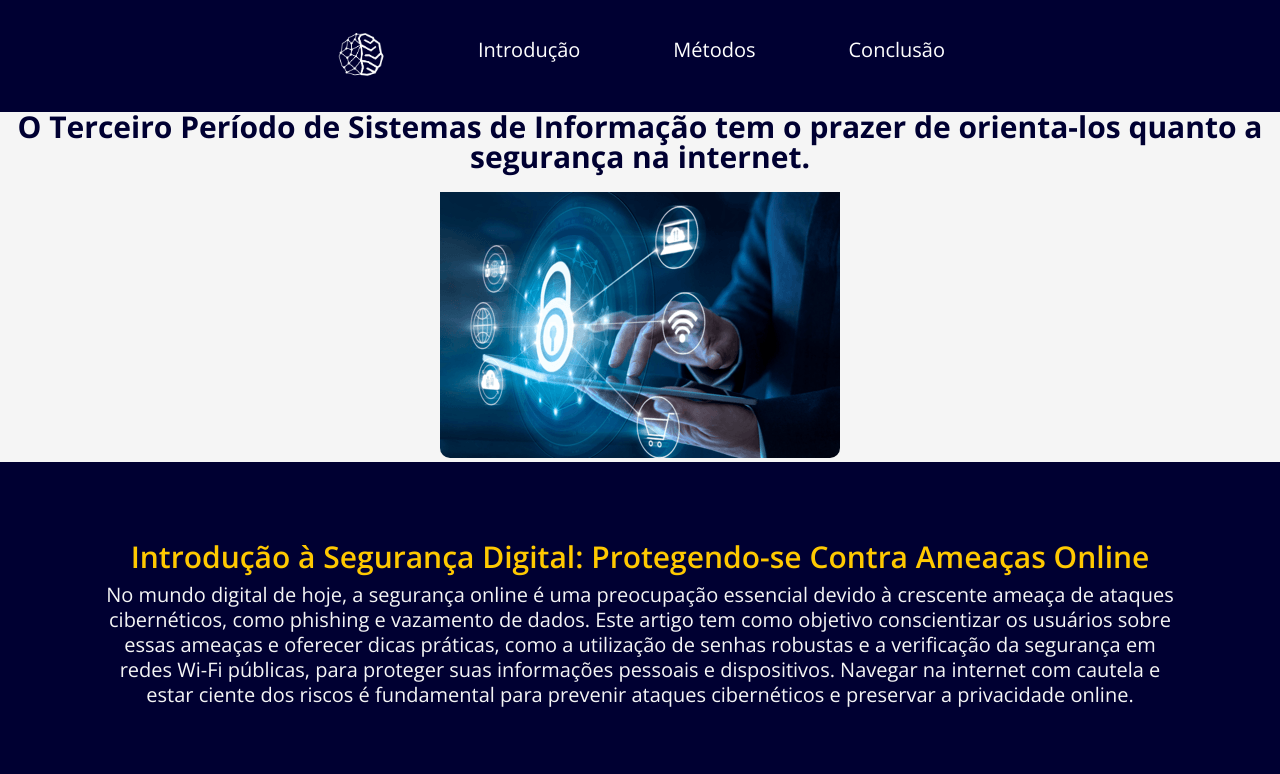
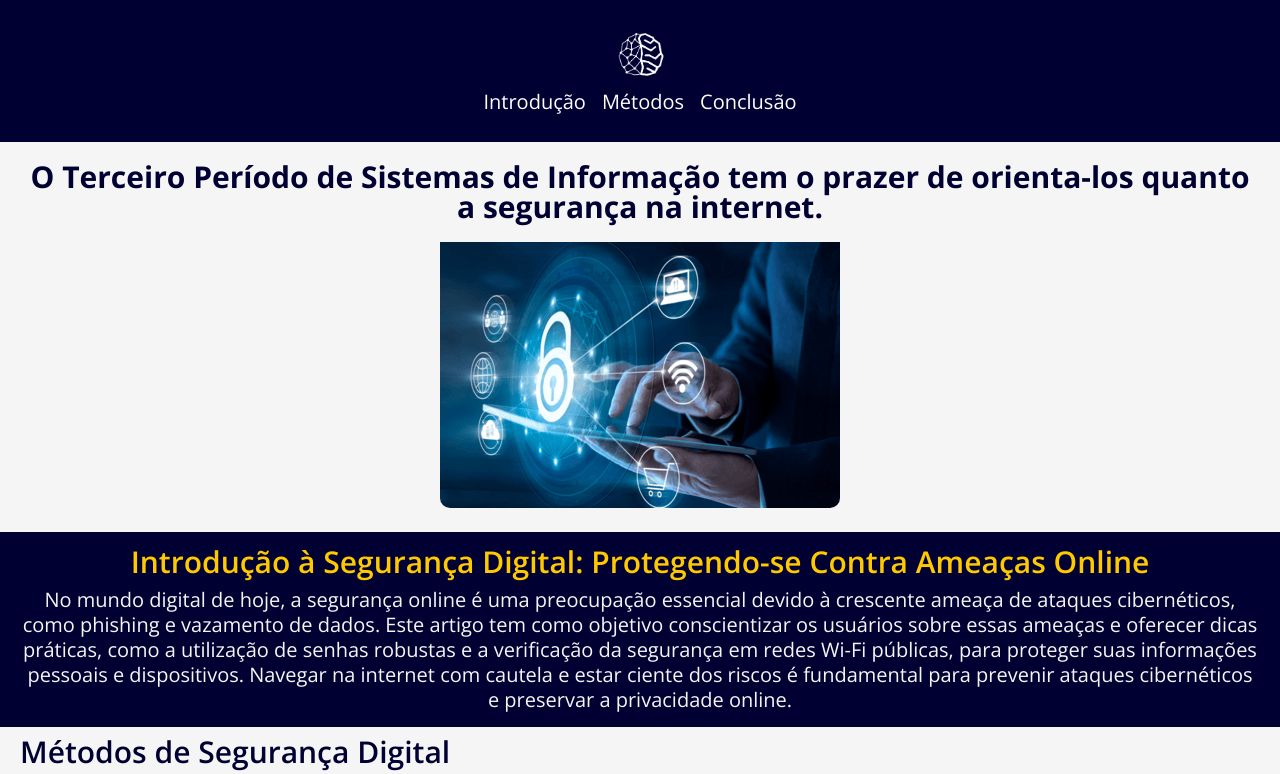
Before and after one commit to GuilhermeLopesAntunes/SiteSig, a plain HTML site: page index.html in a window 1280 px wide. Shown: the top 774 px of the page. Drawn offline with nearby package versions, Linux system fonts and the light colour scheme.

Commit message:
cagada fixed

```diff
--- a/css/style..css
+++ b/css/style.css
@@ -1,6 +1,7 @@
 /* Importando o reset.css */
 @import url("reset.css");
 @import url("https://fonts.googleapis.com/css2?family=Open+Sans:ital,wght@0,300..800;1,300..800&display=swap");
+
 :root {
   --cor-principal-atletica: #000032;
   --cor-texto: #222236;
@@ -9,8 +10,11 @@
   --tamanho-fonte-titulo: 30px;
   --tamanho-fonte-texto: 20px;
   --tamanho-line-height: 30px;
-  --padding-gp1: 40px 150px;
-  --padding-gp2: 80px 100px 80px 100px;
+  --padding-gp1: 10px 20px;
+  --padding-gp2: 15px 20px;
+  /* tendo em vista a aplicação, (leitura com qr code),
+  utilziei o "mobile first"*/
+
 }
 
 /* Estilos gerais */
@@ -24,20 +28,22 @@ body {
 a {
   padding-top: 10px;
 }
+
 .logo-uni-si {
   width: 50px;
   gap: 10px;
 }
+
 /* Cabeçalho */
 header {
   display: flex;
   justify-content: space-between;
   align-items: center;
-  padding: 1rem 2rem;
   height: auto;
   background-color: var(--cor-principal-atletica);
   color: white;
   padding: 30px;
+  flex-direction: column;
 }
 
 /* Navbar como row */
@@ -46,49 +52,60 @@ header {
   flex-wrap: wrap;
   width: 100%;
   justify-content: center;
+
 }
 
 .links-nav {
   list-style: none;
   display: flex;
   gap: 1rem;
-  flex-wrap: wrap;
-  width: 50%;
+  flex-wrap: row;
   justify-content: space-between;
+}
+
+.links-nav.logoedit {
+  margin: 0px;
 }
 
 a {
   text-decoration: none;
   font-size: var(--tamanho-fonte-texto);
   color: white;
-  transition: all 0.3s ease; /* Added ease timing function for smoother transition */
+  transition: all 0.3s ease;
+  /* Added ease timing function for smoother transition */
 }
 
 a:hover {
-  transform: scale(1.1); /* Increase scale by 20% on hover */
-  color: var(
-    --cor-secundaria-atletica
-  ); /* Change color to secondary color on hover */
+  transform: scale(1.1);
+  /* Increase scale by 20% on hover */
+  color: var(--cor-secundaria-atletica);
+  /* Change color to secondary color on hover */
 }
 
 .container-titulo {
   display: flex;
-  justify-content: center; /* Centers items horizontally */
-  align-items: center; /* Centers items vertically */
+  justify-content: center;
+  /* Centers items horizontally */
+  align-items: center;
+  /* Centers items vertically */
 }
 
 .texto-principal {
   font-size: var(--tamanho-fonte-titulo);
   color: var(--cor-principal-atletica);
   font-weight: 700;
-  text-align: center; /* Centers the text horizontally */
+  text-align: center;
+  padding: 20px;
+  /* Centers the text horizontally */
 }
 
 .image {
   border-radius: 10px;
   padding-top: 20px;
-  max-width: 100%; /* Ensures the image doesn't exceed its container's width */
-  height: auto; /* Maintains the image's aspect ratio */
+  max-width: 100%;
+  /* Ensures the image doesn't exceed its container's width */
+  height: auto;
+  /* Maintains the image's aspect ratio */
 }
 
 
@@ -179,8 +196,23 @@ strong {
 @media only screen and (max-width: 375px) and (max-height: 667px) {
   :root {
     --tamanho-fonte-titulo: 25px;
-    --padding-gp1: 0px;
-    --padding-gp2: 0px;
+    --padding-gp1: 40px 150px;
+    --padding-gp2: 80px 100px 80px 100px;
   }
 
+  .texto-principal{
+    margin: 20px;
+  }
+
+  .container-texto-grupo1 {
+    margin: 50px 0px;
+
+  }
+
+  .container-texto-grupo2 {
+    text-align: initial;
+    margin: 50px 0px;
+  }
+
+
 }
--- a/index.html
+++ b/index.html
@@ -6,17 +6,18 @@
   <meta name="viewport" content="width=device-width, initial-scale=1.0" />
   <title>Guia prático de segurança online</title>
   <link rel="shortcut icon" href="./assets/img/favicon.ico" type="image/x-icon" />
-  <link rel="stylesheet" href="css/style..css" />
+  <link rel="stylesheet" href="css/style.css" />
 </head>
 
 <body>
   <header>
-    <nav class="navbar">
-
-      <div class="links-nav">
     <div class="logoedit">
       <img class="logo-uni-si" src="./assets/img/./logo-uni-si.jpg" alt="">
     </div>
+    <nav class="navbar">
+      <div class="links-nav">
+
+
         <a href="#introduction">Introdução</a>
         <a href="#method">Métodos</a>
         <a href="#conclusion">Conclusão</a>
@@ -47,7 +48,11 @@
 
     <div class="texto-grupo2">
       <p>
-        No mundo digital de hoje, a segurança online é uma preocupação essencial devido à crescente ameaça de ataques cibernéticos, como phishing e vazamento de dados. Este artigo tem como objetivo conscientizar os usuários sobre essas ameaças e oferecer dicas práticas, como a utilização de senhas robustas e a verificação da segurança em redes Wi-Fi públicas, para proteger suas informações pessoais e dispositivos. Navegar na internet com cautela e estar ciente dos riscos é fundamental para prevenir ataques cibernéticos e preservar a privacidade online.</p>
+        No mundo digital de hoje, a segurança online é uma preocupação essencial devido à crescente ameaça de ataques
+        cibernéticos, como phishing e vazamento de dados. Este artigo tem como objetivo conscientizar os usuários sobre
+        essas ameaças e oferecer dicas práticas, como a utilização de senhas robustas e a verificação da segurança em
+        redes Wi-Fi públicas, para proteger suas informações pessoais e dispositivos. Navegar na internet com cautela e
+        estar ciente dos riscos é fundamental para prevenir ataques cibernéticos e preservar a privacidade online.</p>
     </div>
   </div>
   <div class="container-texto-grupo1">
@@ -79,7 +84,9 @@
     </div>
     <div class="texto-grupo1">
       <p>
-        E você, como utiliza suas redes sociais? Preocupa-se com a privacidade dos seus dados, suas senhas e outros aspectos de segurança digital? É importante considerar esses pontos para garantir uma experiência online mais segura e proteger suas informações pessoais de possíveis ameaças.
+        E você, como utiliza suas redes sociais? Preocupa-se com a privacidade dos seus dados, suas senhas e outros
+        aspectos de segurança digital? É importante considerar esses pontos para garantir uma experiência online mais
+        segura e proteger suas informações pessoais de possíveis ameaças.
       </p>
     </div>
   </div>
@@ -107,13 +114,16 @@
     </div>
     <div class="texto-grupo1">
       <p class="ajuste-texto"><strong>E-mails fraudulentos:</strong></p>
-        <p>Se você recebeu um e-mail cujo remetente é desconhecido, com erros de digitação e anexo suspeito, é recomendado que o exclua imediatamente.</p>
+      <p>Se você recebeu um e-mail cujo remetente é desconhecido, com erros de digitação e anexo suspeito, é recomendado
+        que o exclua imediatamente.</p>
 
       <p class="ajuste-texto"><strong>SMS duvidoso:</strong></p>
-        <p>Caso receba algum tipo de SMS suspeito, solicitando pagamentos inesperados ou dados pessoais para cancelamento de compras que não foram feitas, não abra nenhum link em hipótese alguma e delete a mensagem.</p>
+      <p>Caso receba algum tipo de SMS suspeito, solicitando pagamentos inesperados ou dados pessoais para cancelamento
+        de compras que não foram feitas, não abra nenhum link em hipótese alguma e delete a mensagem.</p>
 
       <p class="ajuste-texto"><strong>Cookies maliciosos:</strong></p>
-        <p>Alguns desses cookies podem ser usados de maneira ilícita, rastreando ou coletando suas informações pessoais. Por isso, é aconselhável utilizar extensões ou navegadores mais seguros para bloqueá-los.</p>
+      <p>Alguns desses cookies podem ser usados de maneira ilícita, rastreando ou coletando suas informações pessoais.
+        Por isso, é aconselhável utilizar extensões ou navegadores mais seguros para bloqueá-los.</p>
     </div>
 
   </section>
@@ -123,16 +133,22 @@
       <h2>A Importância da Segurança das Contas e Dados Online</h2>
     </div>
     <div class="texto-grupo1">
-        <p>As contas e dados online são portas de entrada para nossas informações mais sensíveis e pessoais. Desde e-mails e redes sociais até serviços bancários e compras online, nossas contas digitais armazenam uma quantidade imensa de dados que, se comprometidos, podem causar sérios danos financeiros e pessoais. Por isso, a segurança dessas contas deve ser uma prioridade para todos os usuários.</p>
+      <p>As contas e dados online são portas de entrada para nossas informações mais sensíveis e pessoais. Desde e-mails
+        e redes sociais até serviços bancários e compras online, nossas contas digitais armazenam uma quantidade imensa
+        de dados que, se comprometidos, podem causar sérios danos financeiros e pessoais. Por isso, a segurança dessas
+        contas deve ser uma prioridade para todos os usuários.</p>
 
       <p class="ajuste-texto"><strong>Perda de dados:</strong></p>
-        <p>É sempre importante fazer backup dos seus dados para mantê-los sempre seguros, seja por necessidade de formatação do aparelho, perda de informações importantes ou até mesmo roubo de dados.</p>
+      <p>É sempre importante fazer backup dos seus dados para mantê-los sempre seguros, seja por necessidade de
+        formatação do aparelho, perda de informações importantes ou até mesmo roubo de dados.</p>
 
       <p class="ajuste-texto"><strong>Alterar senhas:</strong></p>
-        <p>É uma boa opção utilizar senhas fortes e alterá-las regularmente. Evite salvar seus dados de acesso em locais inseguros e utilize senhas diferentes para cada conta.</p>
+      <p>É uma boa opção utilizar senhas fortes e alterá-las regularmente. Evite salvar seus dados de acesso em locais
+        inseguros e utilize senhas diferentes para cada conta.</p>
 
       <p class="ajuste-texto"><strong>Verificação em Duas Etapas:</strong></p>
-        <p>Ativar a verificação em duas etapas nas contas para aumentar a segurança e tornar mais difícil para os invasores o acesso não autorizado.</p>
+      <p>Ativar a verificação em duas etapas nas contas para aumentar a segurança e tornar mais difícil para os
+        invasores o acesso não autorizado.</p>
     </div>
   </section>
 
@@ -142,16 +158,22 @@
     </div>
     <div class="texto-grupo1">
       <p class="ajuste-texto"><strong>Malware em aplicativos:</strong></p>
-        <p>Evite baixar arquivos e aplicativos de fontes não confiáveis na web. Essas aplicações duvidosas podem possuir malwares (softwares maliciosos) que podem danificar seu aparelho, roubar dados sensíveis e usar outras formas de comprometer seu equipamento.</p>
+      <p>Evite baixar arquivos e aplicativos de fontes não confiáveis na web. Essas aplicações duvidosas podem possuir
+        malwares (softwares maliciosos) que podem danificar seu aparelho, roubar dados sensíveis e usar outras formas de
+        comprometer seu equipamento.</p>
 
       <p class="ajuste-texto"><strong>Aplicativos de segurança:</strong></p>
-        <p>Um exemplo seria o Duo Mobile, um aplicativo de autenticação de dois fatores amplamente utilizado para adicionar uma camada extra de segurança ao fazer login em várias contas online, como e-mails, redes sociais, serviços bancários e muitos outros.</p>
+      <p>Um exemplo seria o Duo Mobile, um aplicativo de autenticação de dois fatores amplamente utilizado para
+        adicionar uma camada extra de segurança ao fazer login em várias contas online, como e-mails, redes sociais,
+        serviços bancários e muitos outros.</p>
 
       <p class="ajuste-texto"><strong>Riscos associados aos dispositivos de armazenamento removíveis:</strong></p>
-        <p>Existem riscos associados a esses dispositivos, como pen drives e cartões de memória, por isso é importante escanear esses dispositivos em busca de malware antes de usá-los em sistemas confiáveis.</p>
+      <p>Existem riscos associados a esses dispositivos, como pen drives e cartões de memória, por isso é importante
+        escanear esses dispositivos em busca de malware antes de usá-los em sistemas confiáveis.</p>
 
       <p class="ajuste-texto"><strong>Segurança física dos dispositivos tecnológicos pessoais:</strong></p>
-        <p>Manter os dispositivos físicos seguros, como laptops e smartphones, por meio do uso de travas de tela, armazenamento seguro e precauções contra roubo, é tão importante quanto qualquer outra medida de segurança.</p>
+      <p>Manter os dispositivos físicos seguros, como laptops e smartphones, por meio do uso de travas de tela,
+        armazenamento seguro e precauções contra roubo, é tão importante quanto qualquer outra medida de segurança.</p>
     </div>
   </section>
 
@@ -160,9 +182,12 @@
       <h2>Conclusão</h2>
     </div>
     <div class="texto-grupo2">
-        <p>A segurança digital é uma responsabilidade compartilhada que começa com cada usuário. Adotar boas práticas de segurança digital é essencial para navegar na internet de forma segura e protegida, garantindo que sua experiência digital seja positiva e livre de preocupações.</p>
+      <p>A segurança digital é uma responsabilidade compartilhada que começa com cada usuário. Adotar boas práticas de
+        segurança digital é essencial para navegar na internet de forma segura e protegida, garantindo que sua
+        experiência digital seja positiva e livre de preocupações.</p>
 
     </div>
+
   </section>
 
 </html>
```
Lines whose indentation alone changed are shown as unchanged.
